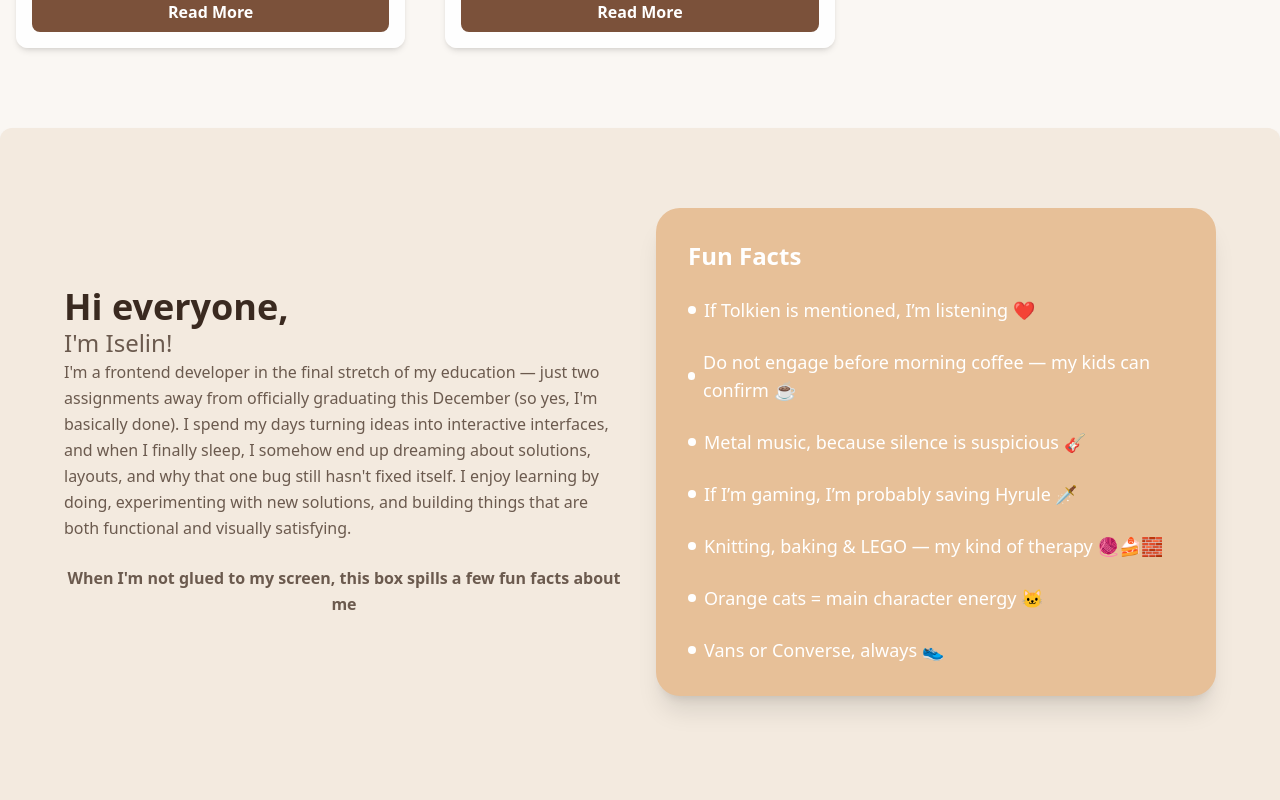
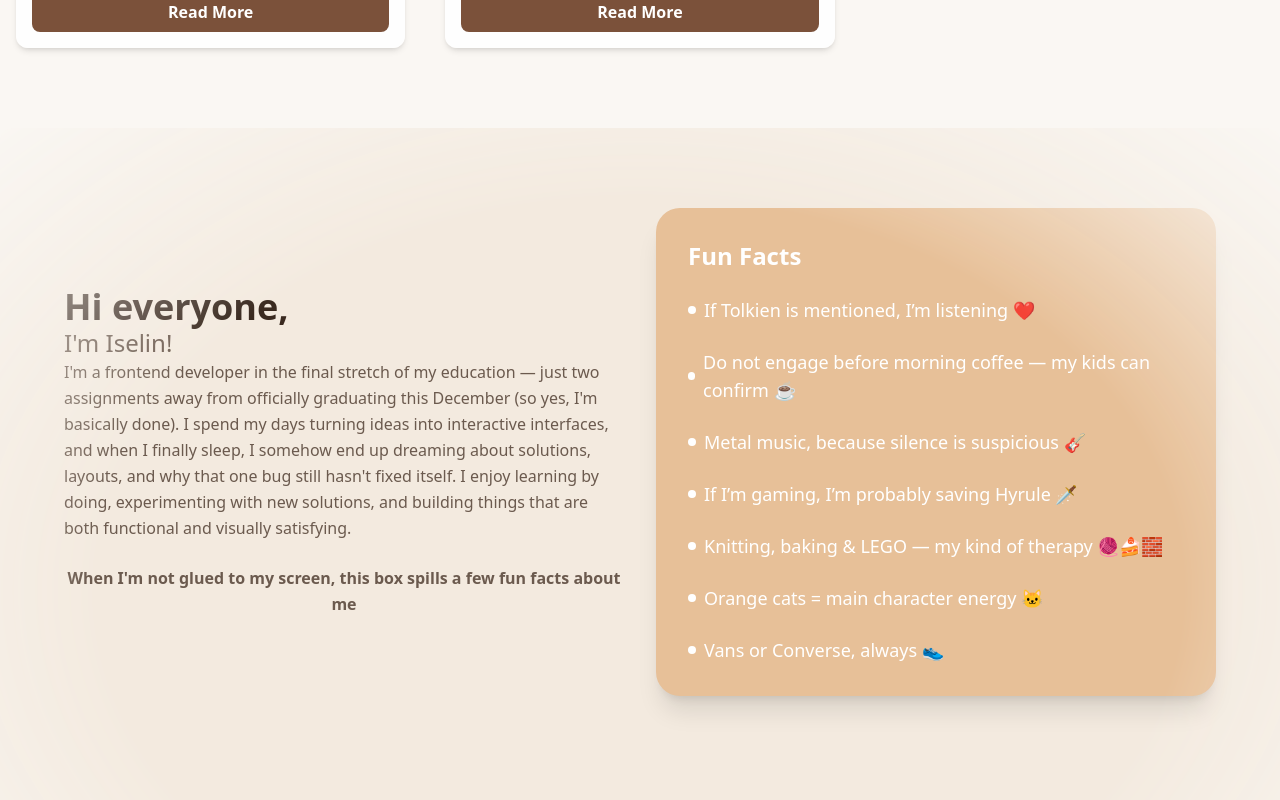
Before and after one commit to Iseost/POV2, a React (Vite) app in the folder my-project/: page / in a window 1280 px wide. Shown: the part 2020-2820 px from the top of the page. Built offline with nearby package versions, Linux system fonts and the light colour scheme.

Commit message:
update homepage - about section
update about section styling with radial gradient mask

```diff
--- a/my-project/src/pages/HomePage.jsx
+++ b/my-project/src/pages/HomePage.jsx
@@ -243,6 +243,12 @@ export default function HomePage() {
         ref={aboutRef}
         id="about"
         className="mx-auto px-4 py-20 bg-[#F3EADF] rounded-xl shadow-md"
+        style={{
+          WebkitMaskImage:
+            "radial-gradient(ellipse at center, black 60%, transparent 100%)",
+          maskImage:
+            "radial-gradient(ellipse at center, black 60%, transparent 100%)",
+        }}
       >
         <div className="max-w-6xl mx-auto">
           {" "}
```
